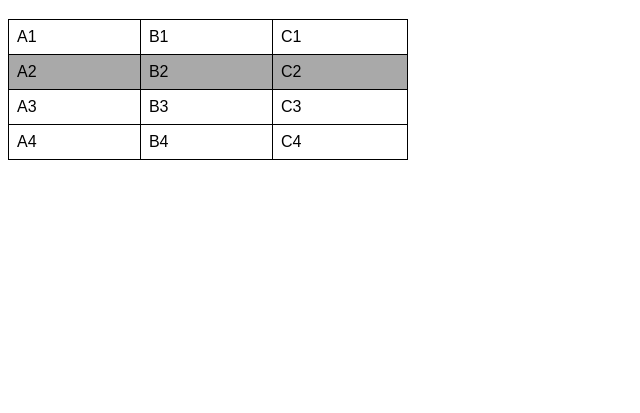
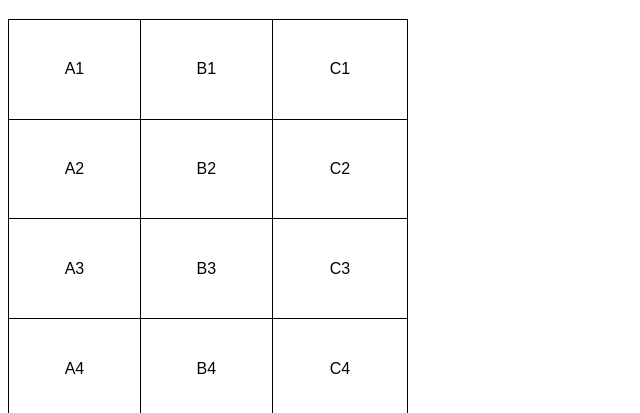
Before and after one commit to CalixtoDevHub/HTML-CSS, a plain HTML site: page Exercicios/ex023/tabela001.html in a window 1280 px wide. Shown: the part 61-474 px from the top of the page, without its empty margins (0-640 px from the left). Drawn offline with Linux system fonts and the light colour scheme.

Commit message:
tabela 001

```diff
--- a/Exercicios/ex023/tabela001.html
+++ b/Exercicios/ex023/tabela001.html
@@ -11,15 +11,21 @@
         }
         table {
             width: 400px;
+            height: 400px;
             border-collapse: collapse;
+
+
         }
-        tr.linha {
-            background-color: darkgrey;
-        }
+
         td {
              border: 1px solid black;
              padding: 8px;
+             text-align: center;
+             vertical-align: middle;
         }
+
+
+
     </style>
 </head>
 <body>
@@ -39,7 +45,7 @@
             <td>C1</td>
 
         </tr>
-        <tr class="linha">
+        <tr>
             <td>A2</td>
             <td>B2</td>
             <td>C2</td>
```
